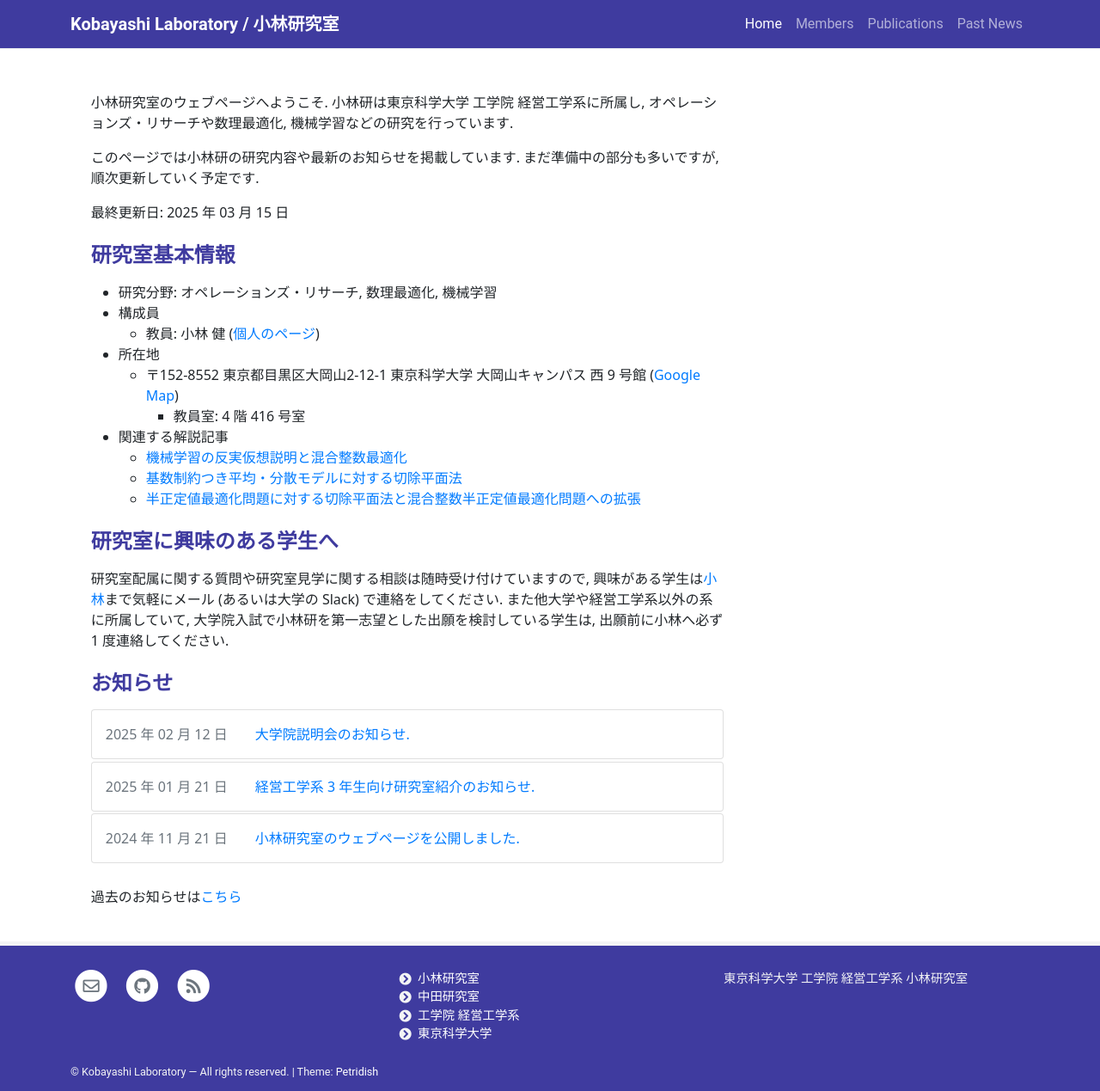
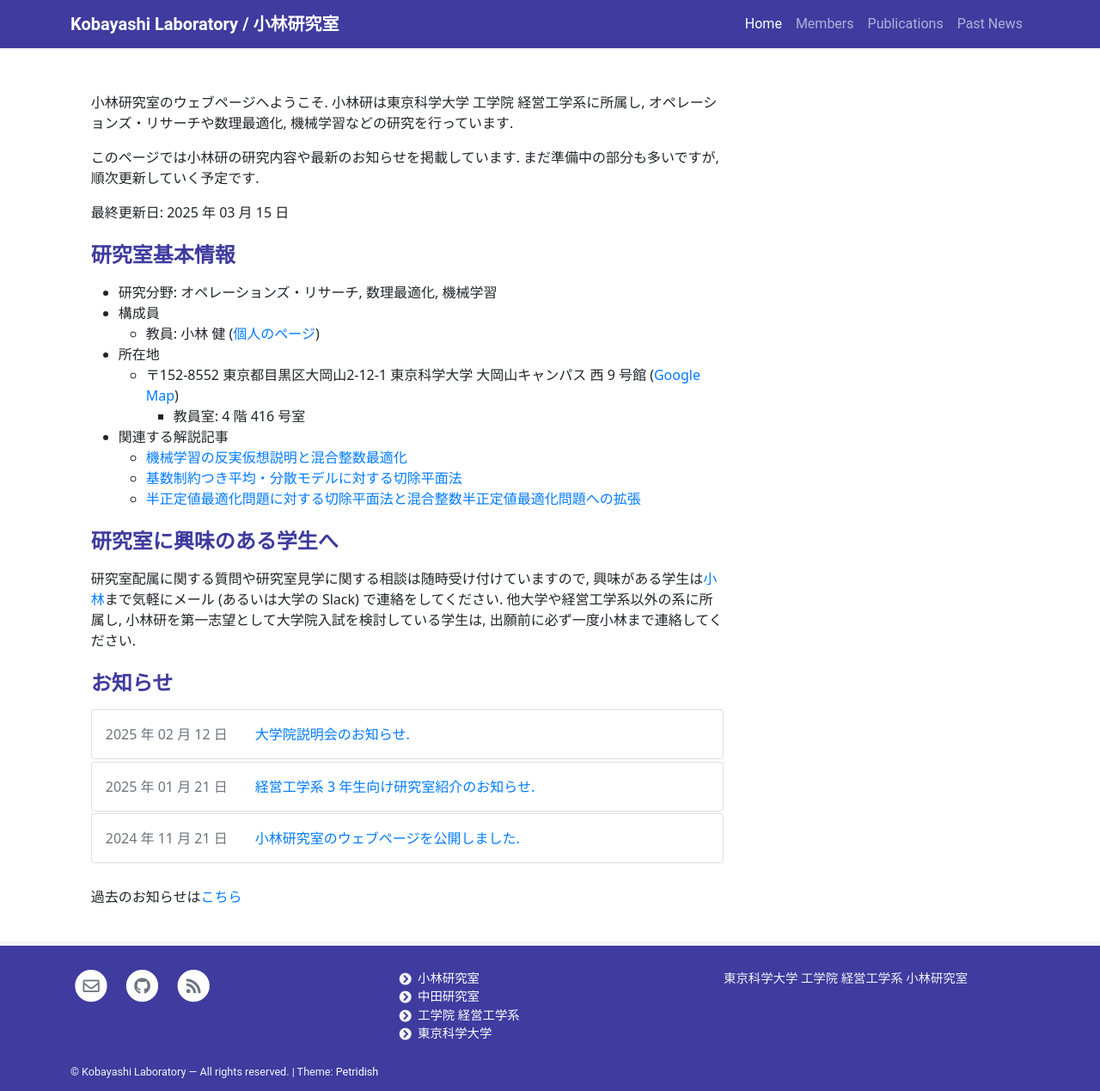
Before and after one commit to isct-koba-lab/isct-koba-lab.github.io, a Jekyll site: the page built from pages/home.md, in a window 1280 px wide. Shown: the whole page at 86% size. Built offline with Jekyll 4.4.1, drawn with Linux system fonts in a browser that asks for light colours.

Commit message:
Update home.md

```diff
--- a/pages/home.md
+++ b/pages/home.md
@@ -27,7 +27,7 @@ permalink: /
 
 ## 研究室に興味のある学生へ
 
-研究室配属に関する質問や研究室見学に関する相談は随時受け付けていますので, 興味がある学生は[小林](https://kenkoba2119.github.io/)まで気軽にメール (あるいは大学の Slack) で連絡をしてください. また他大学や経営工学系以外の系に所属していて, 大学院入試で小林研を第一志望とした出願を検討している学生は, 出願前に小林へ必ず 1 度連絡してください.
+研究室配属に関する質問や研究室見学に関する相談は随時受け付けていますので, 興味がある学生は[小林](https://kenkoba2119.github.io/)まで気軽にメール (あるいは大学の Slack) で連絡をしてください. 他大学や経営工学系以外の系に所属し, 小林研を第一志望として大学院入試を検討している学生は, 出願前に必ず一度小林まで連絡してください.
 
 ## お知らせ
 
```
